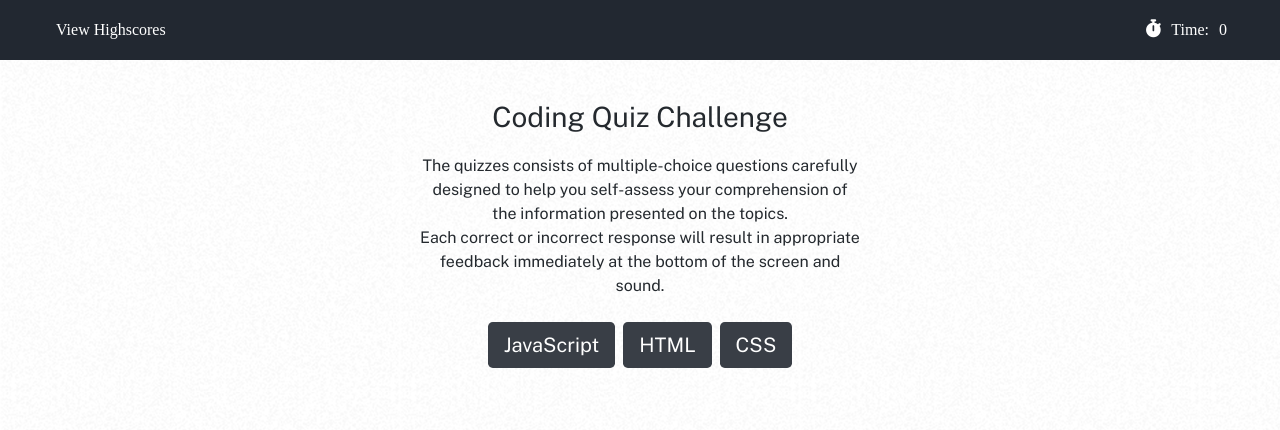
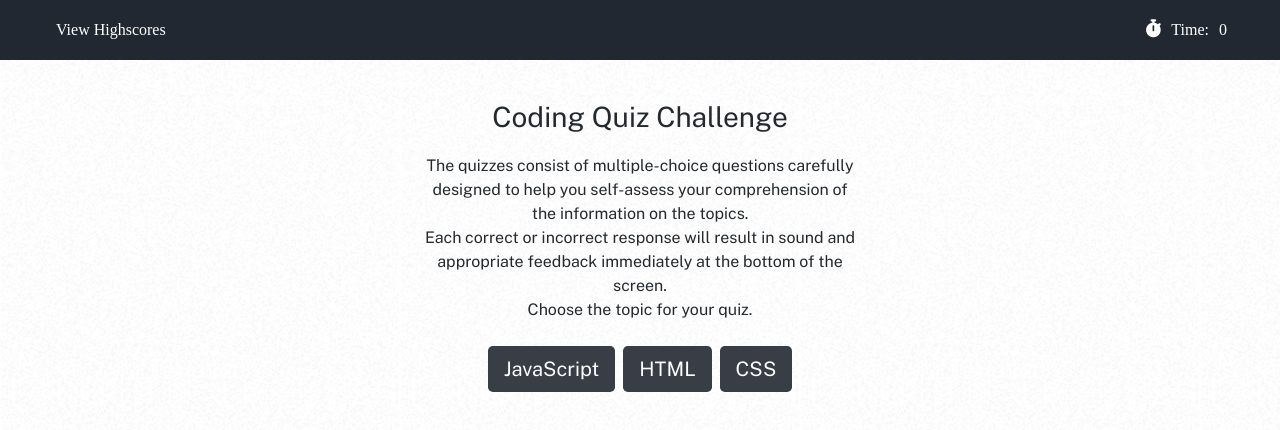
Before and after one commit to schoe14/Code-Quiz, a plain HTML site: page index.html in a window 1280 px wide. Drawn offline with nearby package versions, Linux system fonts and the light colour scheme; a web font is replaced by a local one.

```diff
--- a/index.html
+++ b/index.html
@@ -29,12 +29,13 @@
         <div class="container" id="firstPage">
             <h3>Coding Quiz Challenge</h3>
             <p>
-                The quizzes consists of multiple-choice questions carefully designed to help you self-assess your
-                comprehension of the
-                information presented on the topics.
+                The quizzes consist of multiple-choice questions carefully designed to help you self-assess your
+                comprehension of the information on the topics.
                 <br>
-                Each correct or incorrect response will result in appropriate feedback immediately at the bottom
-                of the screen and sound.
+                Each correct or incorrect response will result in sound and appropriate feedback immediately at the
+                bottom of the screen.
+                <br>
+                Choose the topic for your quiz.
             </p>
             <div id="buttons">
                 <button type="button" class="btn btn-primary btn-lg" id="javaScriptBtn">JavaScript</button>
--- a/script.js
+++ b/script.js
@@ -48,6 +48,7 @@ function displayTime() {
 
 // If View Highscores nav link is clicked, go to displayHighscores()
 navLinkEl.addEventListener("click", function () {
+    event.preventDefault();
     clearInterval(timeInterval);
     displayHighscores();
 })
@@ -156,7 +157,7 @@ choicesGroup.addEventListener("click", function (event) {
 function displayScore() {
     currentScorePageEl.style.display = "block";
     quizPageEl.style.display = "none";
-    currentScoreEl.innerHTML = "Your score is " + timeLeft;
+    currentScoreEl.innerHTML = "Your score is " + timeLeft + ".";
 }
 
 // If enter key or submit button is clicked, push user input & score to array and store the array in local storage
```
Also changed, not shown: Assets/Finished.JPG (added), Assets/Questions.JPG (added), Assets/Quiz-instructions.JPG (added), Assets/Scoreboard.JPG (added), 1 other file.
